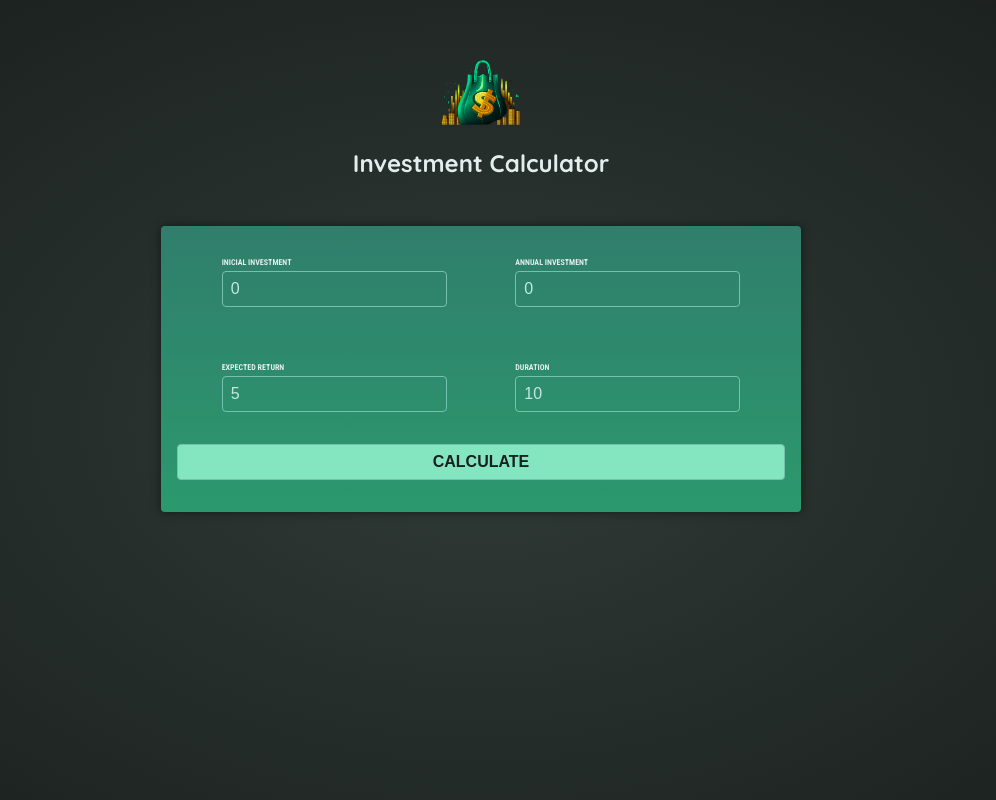
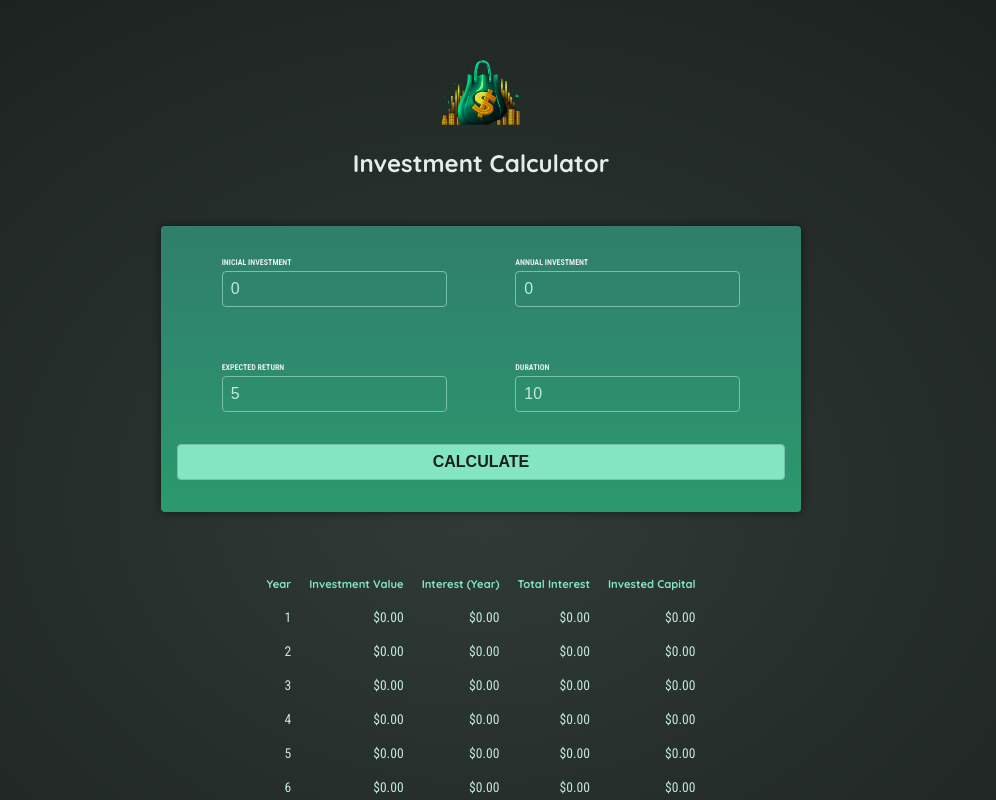
Before and after one commit to Ricardo-Forttunato/investment-calculator-application, an Angular app: page / in a window 1280 px wide. Both pictures are taken after a click on the button "CALCULATE". Shown: the top 800 px of the page, without its empty margins (159-1155 px from the left). Built offline with nearby package versions, Linux system fonts and the light colour scheme.

Commit message:
Exibindo os dados na tabela da pagina web

```diff
--- a/src/app/app.component.html
+++ b/src/app/app.component.html
@@ -1,2 +1,3 @@
 <app-header />
 <app-user-input (calculate)="onCalculateInvestmentResults($event)" />
+<app-investment-results [results]="resultsData" />
--- a/src/app/app.component.ts
+++ b/src/app/app.component.ts
@@ -1,20 +1,27 @@
 import { Component } from '@angular/core';
+
 import { HeaderComponent } from './header/header.component';
 import { UserInputComponent } from './user-input/user-input.component';
+import type { InvestmentInput } from './investment-input.module';
+import { InvestmentResultsComponent } from "./investment-results/investment-results.component";
 
 @Component({
   selector: 'app-root',
-  imports: [HeaderComponent, UserInputComponent],
+  imports: [HeaderComponent, UserInputComponent, InvestmentResultsComponent ],
   standalone: true,
   templateUrl: './app.component.html',
 })
 export class AppComponent {
-  onCalculateInvestmentResults(data: {
-    initialInvestment: number,
-    annualInvestment: number,
-    expectedReturn: number,
-    duration: number
-  }) {
+  resultsData?: {
+    year: number;
+    interest: number;
+    valueEndOfYear: number;
+    annualInvestment: number;
+    totalInterest:  number;
+    totalAmountInvested: number;
+  }[];
+
+  onCalculateInvestmentResults(data: InvestmentInput) {
     const { initialInvestment, annualInvestment, expectedReturn, duration} = data;
     const annualData = [];
     let investmentValue = initialInvestment;
@@ -36,6 +43,7 @@
       });
     }
 
+    this.resultsData = annualData;
     console.info(annualData);
   }
 }
--- a/src/app/investment-results/investment-results.component.css
+++ b/src/app/investment-results/investment-results.component.css
@@ -17,3 +17,9 @@
   font-size: 0.85rem;
   color: #c2e9e0;
 }
+p {
+  font-family: "Roboto Condensed", sans-serif;
+  font-size: 1rem;
+  color: #c2e9e0;
+  text-align: center;
+}
--- a/src/app/investment-results/investment-results.component.html
+++ b/src/app/investment-results/investment-results.component.html
@@ -1 +1,27 @@
-<p>investment-results works!</p>
+@if (!results) {
+    <p>Please enter some values and press "Calculate".</p>
+}@else {
+    <table>
+        <thead>
+            <tr>
+                <th>Year</th>
+                <th>Investment Value</th>
+                <th>Interest (Year)</th>
+                <th>Total Interest</th>
+                <th>Invested Capital</th>
+            </tr>
+        </thead>
+        <tbody>
+            @for (result of results; track result.year) {
+                <tr>
+                    <td>{{ result.year }}</td>
+                    <td>{{ result.valueEndOfYear | currency}}</td>
+                    <td>{{ result.interest | currency }}</td>
+                    <td>{{ result.totalInterest | currency }}</td>
+                    <td>{{ result.totalAmountInvested | currency }}</td>
+
+                </tr>
+            }
+        </tbody>
+    </table>
+}
```
Also changed, not shown: src/app/investment-results/investment-results.component.ts (+20 -2 lines), src/app/user-input/user-input.component.ts (+3 -6 lines). Lines whose indentation alone changed are shown as unchanged.
